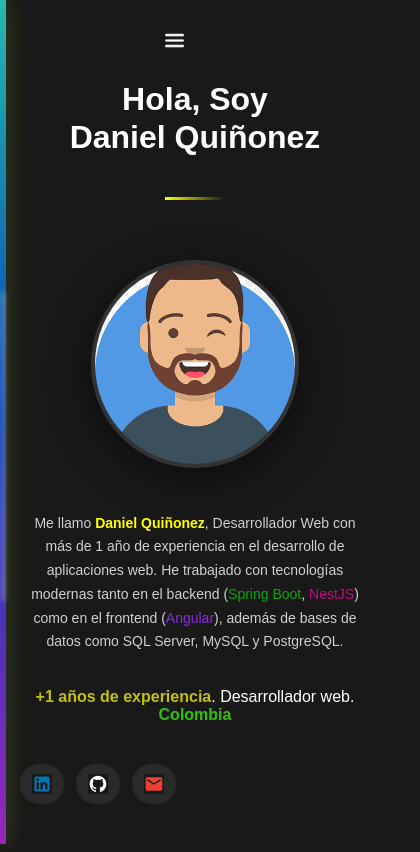
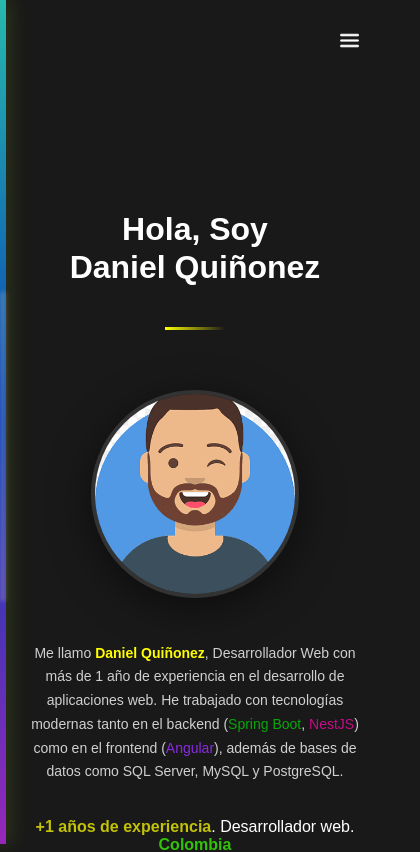
Before and after one commit to DaniQ22/portafolio-web, an Angular app: page / in a window 390 px wide. Shown: the top 852 px of the page, 420 px wide, since content can reach past the window. Built offline with nearby package versions, Linux system fonts and the light colour scheme.

Commit message:
fix menu hamburguers

```diff
--- a/src/app/components/nav-bar/nav-bar.component.css
+++ b/src/app/components/nav-bar/nav-bar.component.css
@@ -1,14 +1,11 @@
 .nav-bar {
-    max-width: 100%;
+    width: 100%;
     height: auto;
     display: flex;
     align-content: center;
     justify-content: center;
     margin-bottom: 100px;
     padding: 20px;
-    position: absolute;
-    left: 50%;
-    transform: translateX(-50%);
 
 }
 
@@ -92,7 +89,8 @@
 @media (max-width: 768px) {
     .nav-bar {
         justify-content: flex-end;
-        margin-bottom: 30px;
+        padding: 15px;
+        z-index: 1000;
     }
 
     .hamburger {
@@ -101,29 +99,27 @@
     }
 
     .nav-bar ul {
-        display: none;
         position: absolute;
-        top: 30px;
+        top: 70px;
         left: 50%;
         transform: translateX(-50%) translateY(-10px);
         width: 90%;
         flex-direction: column;
         background-color: #1a1a1a;
         padding: 20px;
-        border-radius: 15px;
+        border-radius: 20px;
         opacity: 0;
-        gap: 15px;
-        transition: transform 0.3s ease, opacity 0.3s ease;
-
+        pointer-events: none;
+        transition: opacity 0.3s ease, transform 0.3s ease;
     }
 
     .nav-bar ul.active {
-        display: flex;
         opacity: 1;
+        pointer-events: auto;
         transform: translateX(-50%) translateY(0);
     }
 
-    .nav-menu li {
+    .nav-bar ul li {
         width: 100%;
         text-align: center;
     }
```
